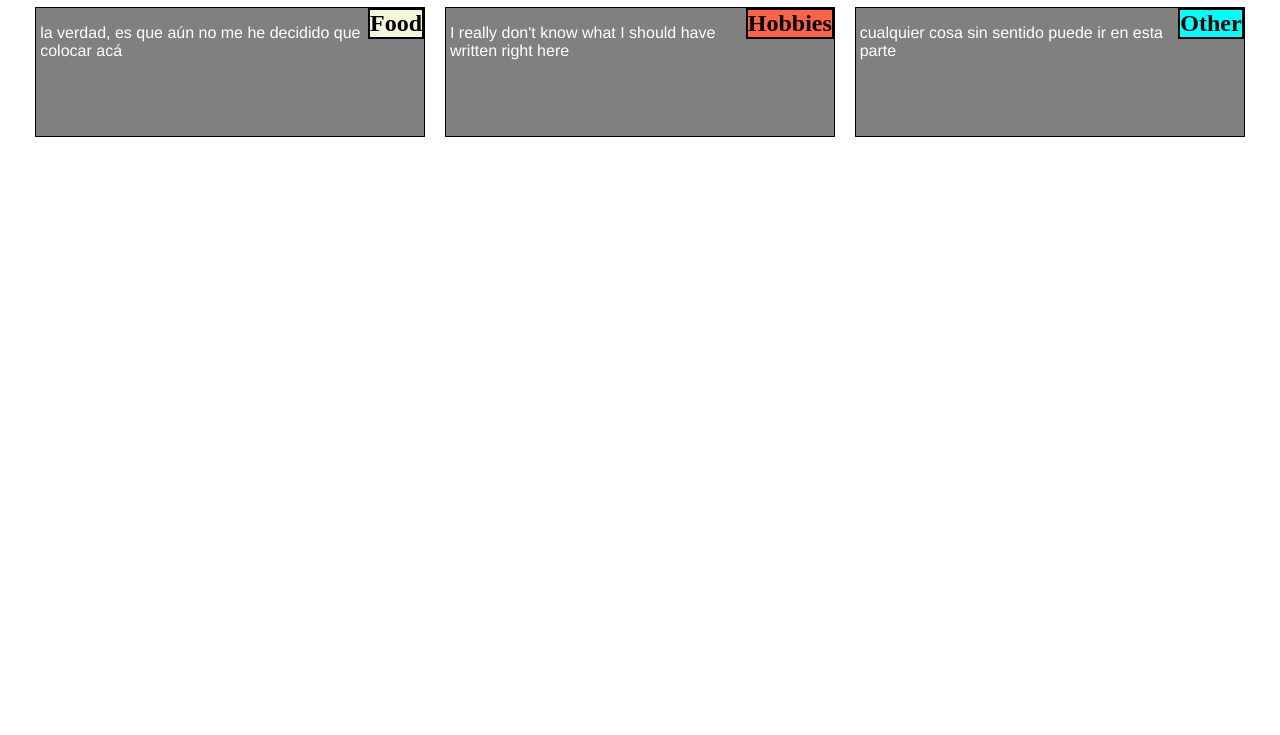
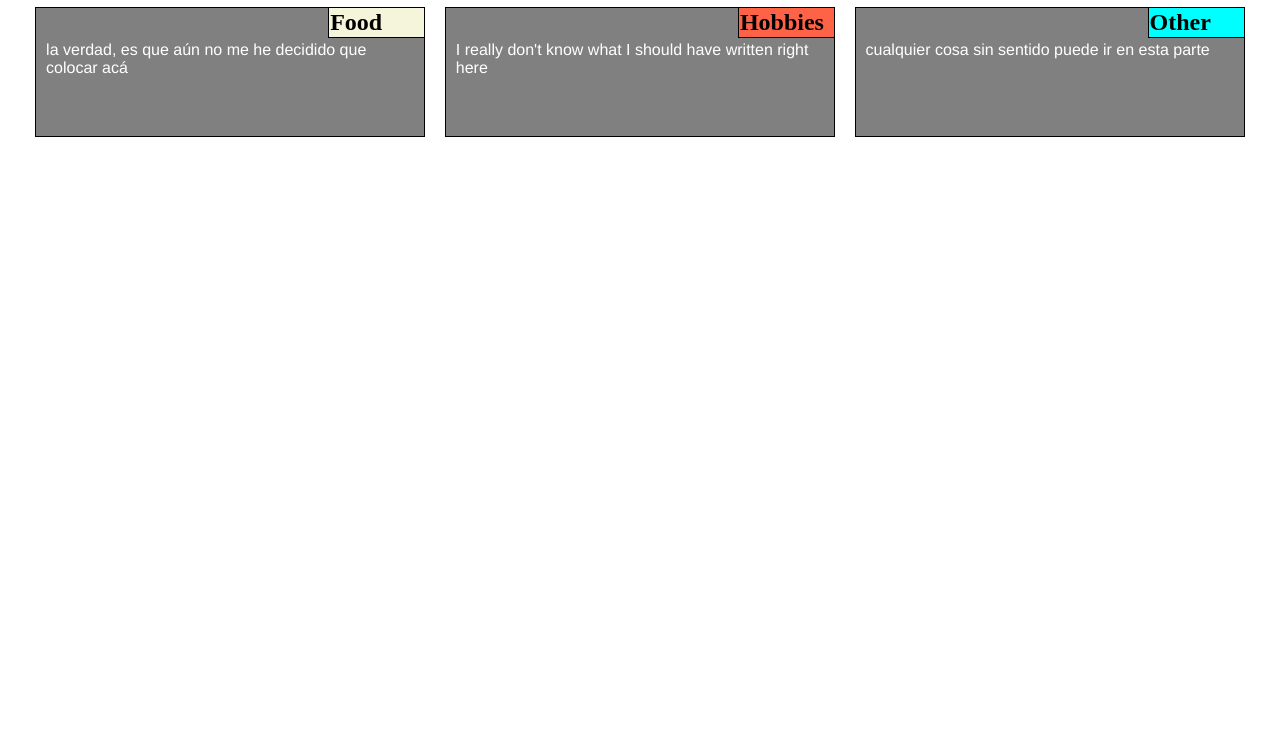
Before and after one commit to Shegge0826/module2-solution, a plain HTML site: page index.html in a window 1280 px wide. Shown: the part 65-800 px from the top of the page. Drawn offline with Linux system fonts and the light colour scheme.

Commit message:
pequeños cambios quite los valores por defecto de <h2> y <p>

```diff
--- a/css/master.css
+++ b/css/master.css
@@ -26,17 +26,24 @@ h1 {
 }
 
 h2 {
-  width: auto;
+  width: 25%;
   float:right;
   position: relative;
-  top:-20px;
-  right:0px;
-  border: 2px solid black;
+  top:-1px;
+  right:-1px;
+  border: 1px solid black;
   background-color: #00ffff;
+  padding: 1px;
+  margin: 0px;
 }
+
 #Hobbies { background-color: Tomato;}
 #Food { background-color: Beige;}
 
+h2:hover, h2:active {
+  background-color:darkorange;
+  cursor: pointer;
+}
 div {
   background-color: Grey;
 	border: 1px solid black;
@@ -46,11 +53,12 @@ div {
 }
 
 p {
+  margin: 2px;
   font-family: Helvetica;
   color: white;
-  padding-left: 1%;
+  padding-left: 2%;
   padding-right: 2%;
-
+  float:left;
 }
 
 /* Simple Responsive Framework. */
```
